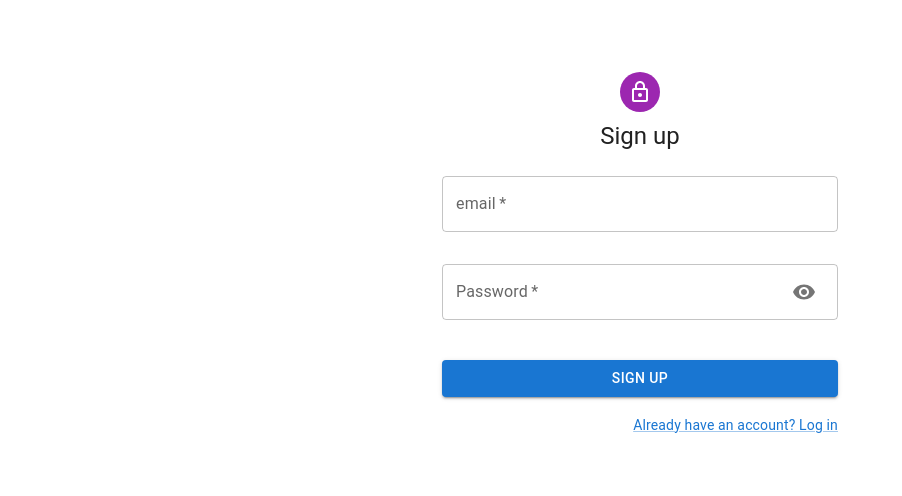
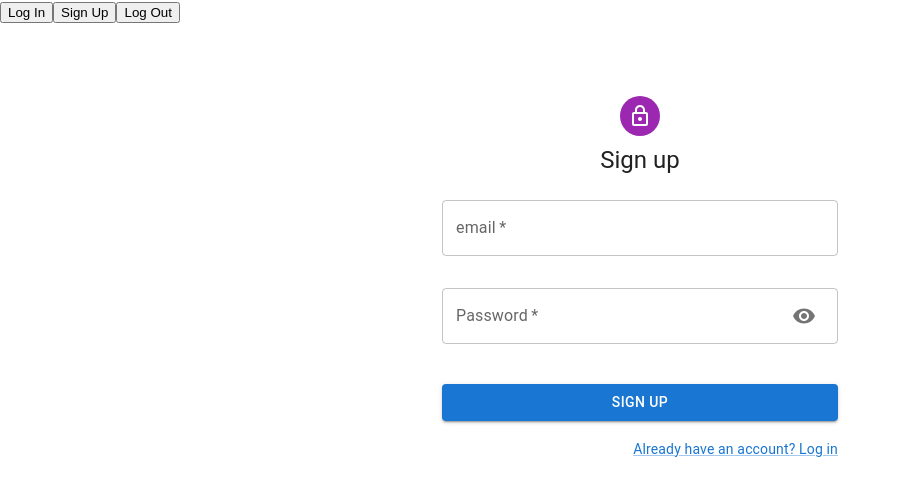
Before and after one commit to rcblake/gaggle, a React (Create React App) app in the folder client/: page /signup in a window 1280 px wide. Shown: the top 496 px of the page, without its empty margins (0-902 px from the left). Built offline with nearby package versions, Linux system fonts and the light colour scheme; no server answers.

Commit message:
remove login/signup redirect if logged in

```diff
--- a/client/src/components/App.js
+++ b/client/src/components/App.js
@@ -8,6 +8,7 @@ import Signup from "./Signup";
 import Login from "./Login";
 import Home from "./Home";
 import Trip from "./Trip";
+import { Link } from "react-router-dom";
 
 export default function App() {
   const [currentUser, setCurrentUser] = useState(null);
@@ -28,6 +29,15 @@ export default function App() {
       {/* <AppBar />
 
       */}
+      <Link to="/login">
+        <button>Log In</button>
+      </Link>
+      <Link to="/signup">
+        <button>Sign Up</button>
+      </Link>
+      <Link to="/logout">
+        <button>Log Out</button>
+      </Link>
       <Routes>
         <Route
           path="/login"
--- a/client/src/components/Login.js
+++ b/client/src/components/Login.js
@@ -24,10 +24,6 @@ const defaultTheme = createTheme();
 
 export default function Login({ currentUser, updateCurrentUser }) {
   const navigate = useNavigate();
-
-  if (currentUser) {
-    navigate("/");
-  }
 
   const [showPassword, setShowPassword] = useState(false);
   const [errors, setErrors] = useState(null);
--- a/client/src/components/Signup.js
+++ b/client/src/components/Signup.js
@@ -25,9 +25,6 @@ const defaultTheme = createTheme();
 export default function Signup({ currentUser, updateCurrentUser }) {
   const navigate = useNavigate();
 
-  if (currentUser) {
-    navigate("/");
-  }
   const [showPassword, setShowPassword] = useState(false);
   const [errors, setErrors] = useState(null);
 
```
